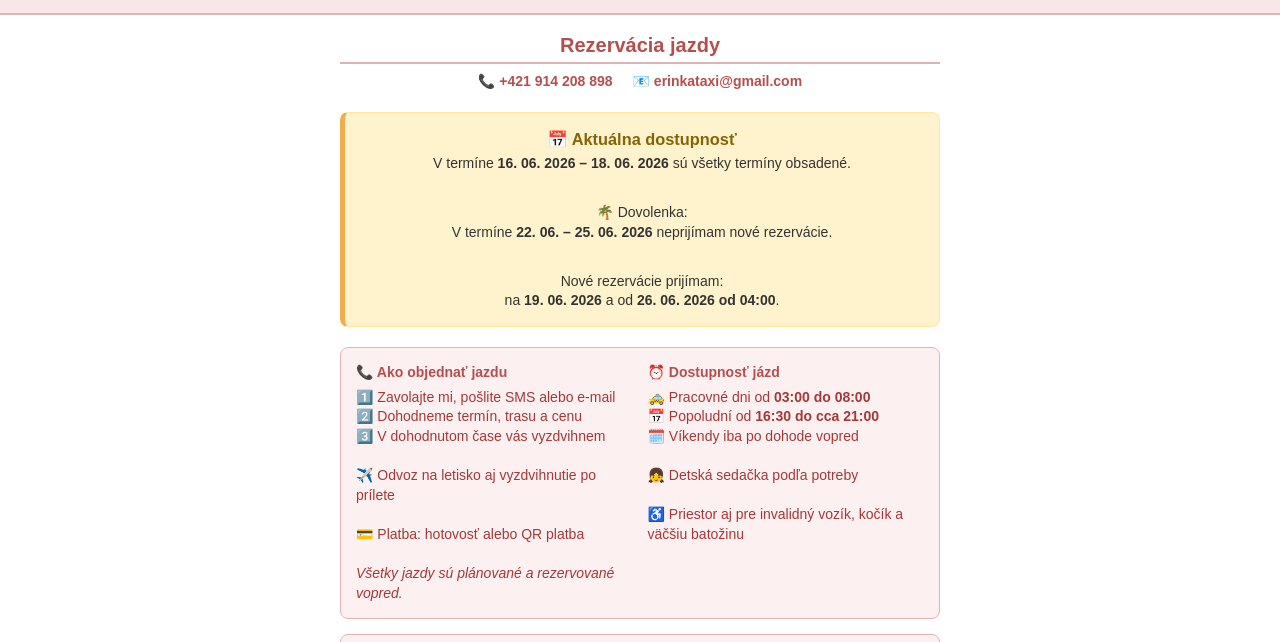
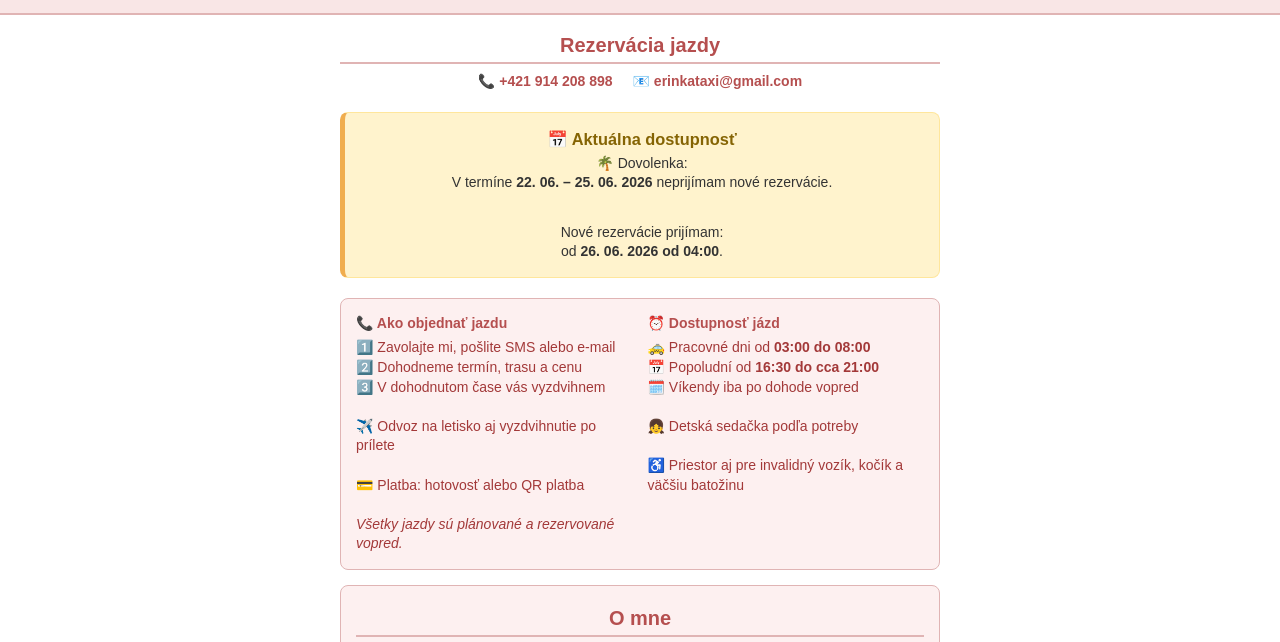
Before and after one commit to erinzelenakova/erinkataxi, a plain HTML site: page index.html in a window 1280 px wide. Shown: the part 139-781 px from the top of the page. Drawn offline with Linux system fonts and the light colour scheme.

Commit message:
Remove outdated availability dates from index.html

```diff
--- a/index.html
+++ b/index.html
@@ -356,11 +356,6 @@
             <h3>📅 Aktuálna dostupnosť</h3>
 
             <p>
-                V termíne <strong>16. 06. 2026 – 18. 06. 2026</strong>
-                sú všetky termíny obsadené.<br><br>
-            </p>
-
-            <p>
                🌴 Dovolenka:<br>
                 V termíne <strong>22. 06. – 25. 06. 2026</strong>
                 neprijímam nové rezervácie.<br><br>
@@ -368,7 +363,7 @@
 
             <p>
                 Nové rezervácie prijímam:<br>
-                na <strong>19. 06. 2026</strong> a od <strong>26. 06. 2026 od 04:00</strong>.
+                od <strong>26. 06. 2026 od 04:00</strong>.
             </p>
         </section>
             <!-- OBJEDNANIE A DOSTUPNOSŤ -->
```
